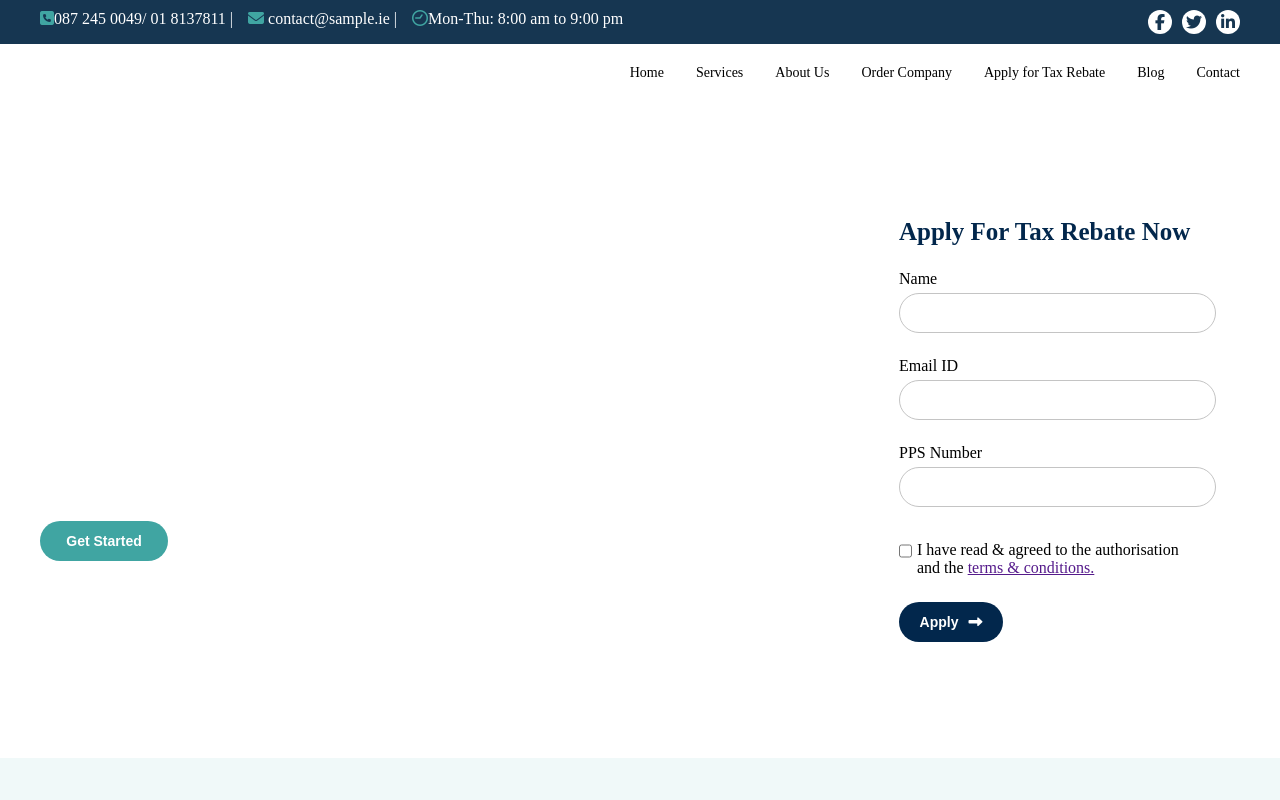
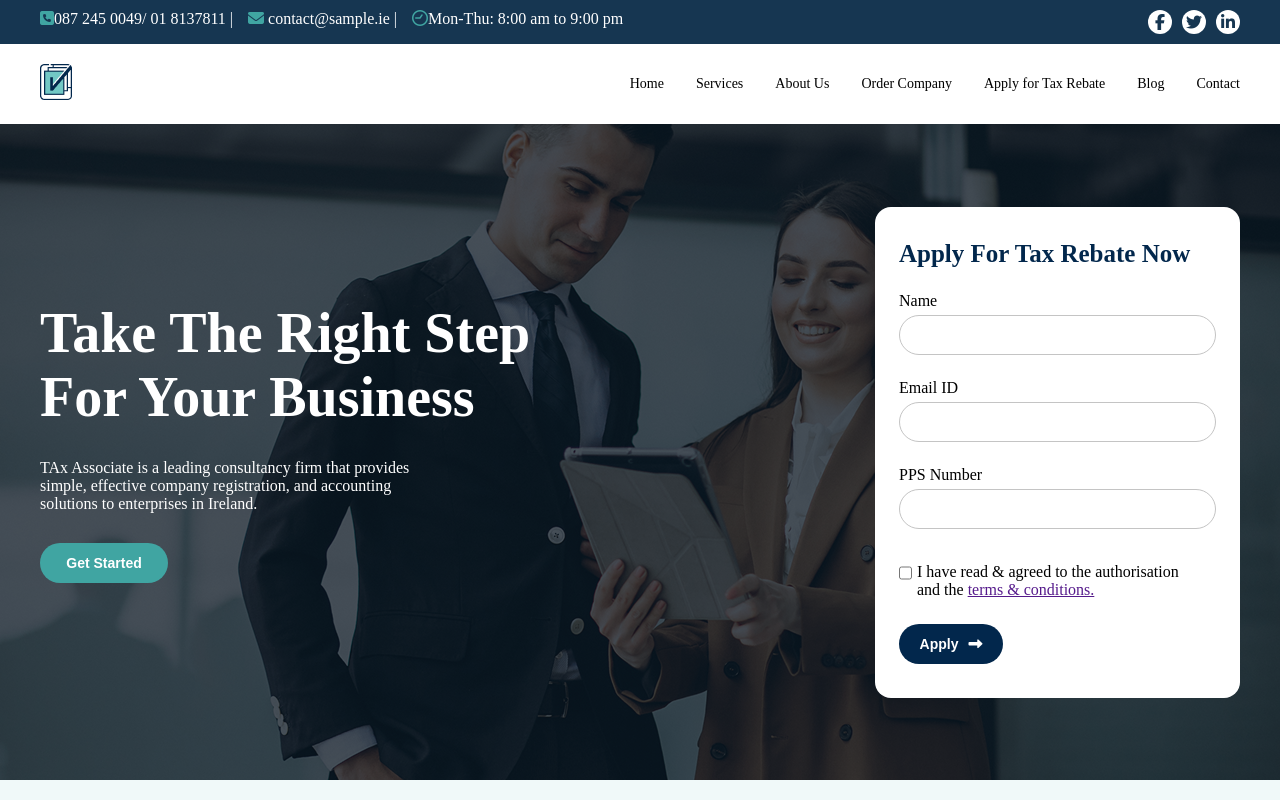
Before and after one commit to abinfpro/Matsio, a plain HTML site: page index.html in a window 1280 px wide. Shown: the top 800 px of the page. Drawn offline with Linux system fonts and the light colour scheme; the site is published under a folder, as on GitHub Pages, so addresses that start at the root find nothing.

Commit message:
after changing image path

```diff
--- a/index.html
+++ b/index.html
@@ -49,7 +49,7 @@
     <div class="navbar">
       <div class="container">
         <div>
-          <img src="/Group 5870.png" alt="" />
+          <img src="Group 5870.png" alt="" />
         </div>
         <div class="nav_items">
           <ul>
--- a/style.css
+++ b/style.css
@@ -65,7 +65,7 @@ header .container {
   display: flex;
   align-items: center;
   height: 656px;
-  background-image: url("/bg.png");
+  background-image: url("bg.png");
   background-size: 100%;
 }
 .main_banner .container {
```
